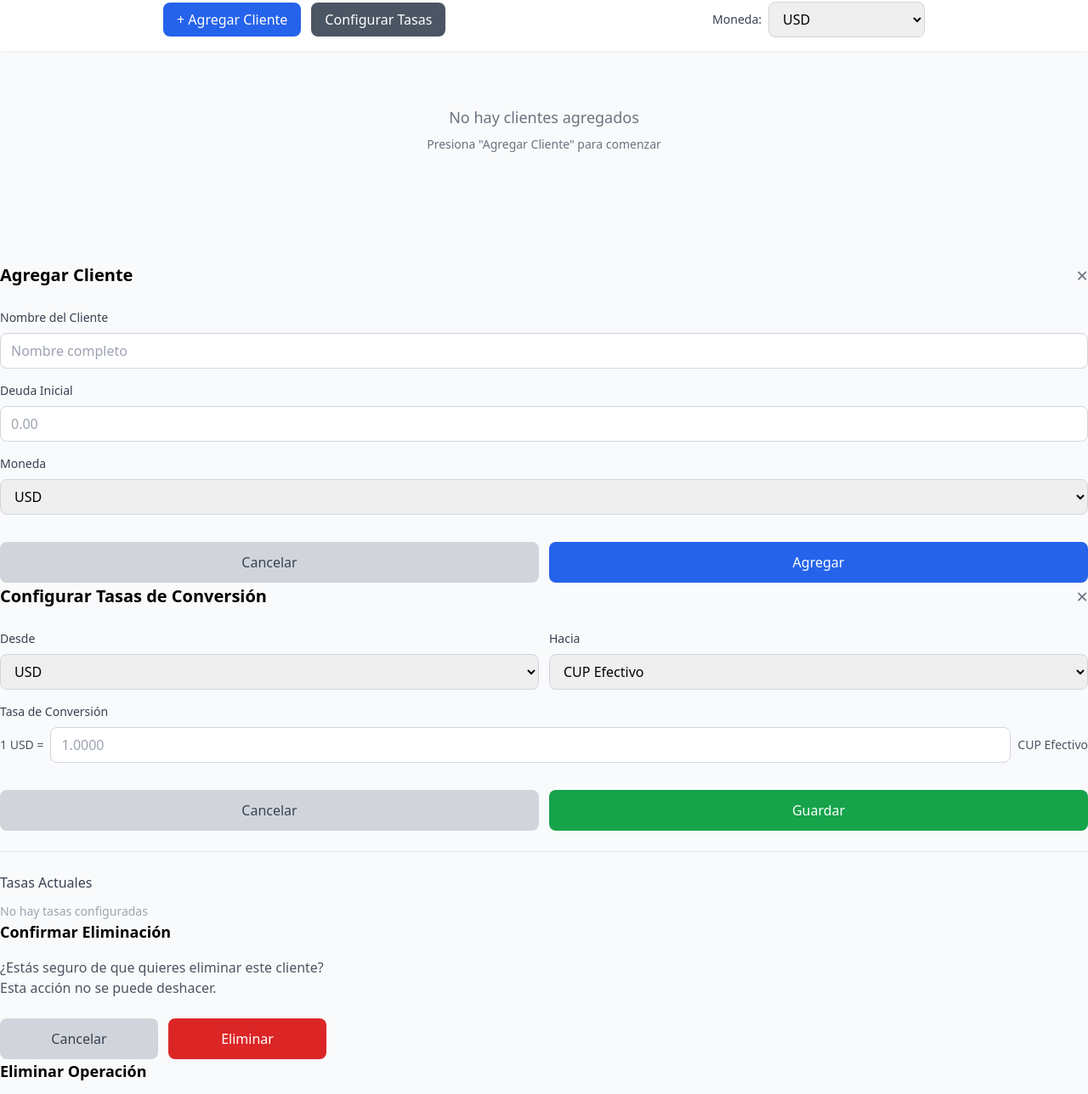
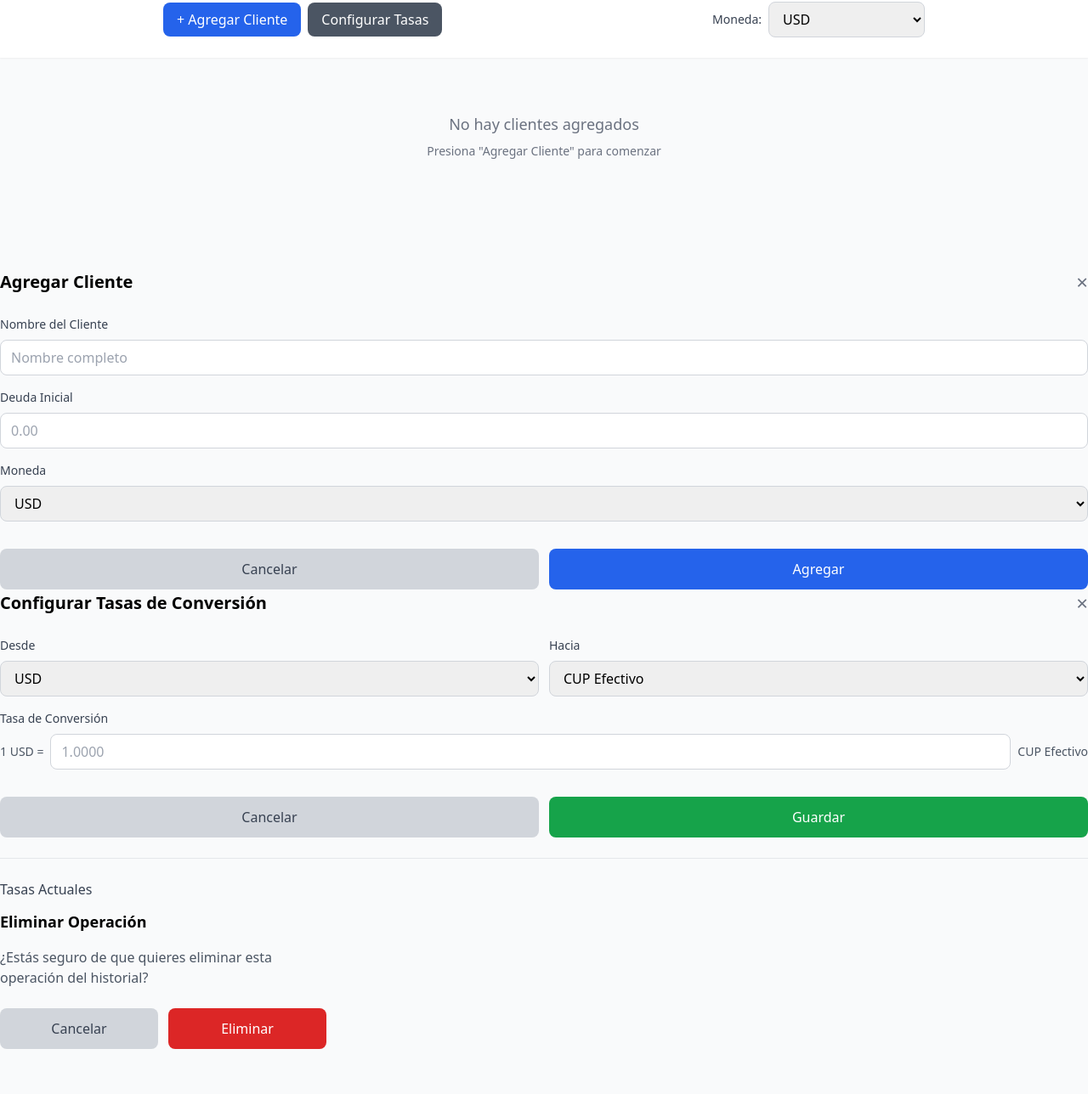
Before and after one commit to Stan-Service/Gesti-n-de-deudas-, a website: page docs/index.html in a window 1280 px wide. Shown: the part 62-1350 px from the top of the page at 85% size. After the commit the page ends 1297 px from the top, so only its background shows below. Drawn offline with nearby package versions, Linux system fonts and the light colour scheme; files that its build step writes are made by us from their sources.

Commit message:
fix: eliminar modal clásico, solo modal dinámico centrado para eliminar

```diff
--- a/docs/index.html
+++ b/docs/index.html
@@ -5,33 +5,23 @@
     <meta name="viewport" content="width=device-width, initial-scale=1.0">
     <title>Gestor de Deudas</title>
 
-  <script type="module" crossorigin src="/Gestion-de-deudas/assets/index.WDcw9l-k.js"></script>
-  <link rel="stylesheet" crossorigin href="/Gestion-de-deudas/assets/index.ccgIbK0e.css">
+  <script type="module" crossorigin src="/Gestion-de-deudas/assets/index.C3hip-Gi.js"></script>
+  <link rel="stylesheet" crossorigin href="/Gestion-de-deudas/assets/index.OmNOLiF3.css">
 </head>
 <body class="bg-gray-50 min-h-screen">
     <!-- Header -->
     <header class="bg-white shadow-sm p-4 sticky top-0 z-40">
         <div class="max-w-4xl mx-auto">
-            <div class="flex items-center justify-between mb-4">
+            <div class="flex items-center justify-between mb-4 gap-4">
                 <span class="text-lg font-bold text-blue-700">Stan Service</span>
                 <h1 class="text-2xl font-bold text-gray-800 text-center flex-1">Gestor de Deudas</h1>
             </div>
-            <!-- Controles principales -->
-            <div class="flex flex-col sm:flex-row gap-3 items-center justify-between">
-                <div class="flex flex-col sm:flex-row gap-3 w-full sm:w-auto">
-                    <button id="addClientBtn" class="bg-blue-600 text-white px-4 py-2 rounded-lg font-medium hover:bg-blue-700 transition-colors touch-friendly">
-                        + Agregar Cliente
-                    </button>
-                    <button id="configRatesBtn" class="bg-gray-600 text-white px-4 py-2 rounded-lg font-medium hover:bg-gray-700 transition-colors touch-friendly">
-                        Configurar Tasas
-                    </button>
-                    <button id="showPaidClientsBtn" class="bg-green-600 text-white px-4 py-2 rounded-lg font-medium hover:bg-green-700 transition-colors touch-friendly hidden">
-                        Ver Pagados
-                    </button>
+            <div class="flex flex-col sm:flex-row gap-3 items-center justify-between mb-2">
+                <div class="flex gap-2">
+                    <button id="addClientBtn" class="bg-blue-600 text-white px-4 py-2 rounded-lg font-medium hover:bg-blue-700 transition-colors">+ Agregar Cliente</button>
+                    <button id="configRatesBtn" class="bg-gray-600 text-white px-4 py-2 rounded-lg font-medium hover:bg-gray-700 transition-colors">Configurar Tasas</button>
                 </div>
-
-                <!-- Selector de moneda global -->
-                <div class="flex items-center gap-2 w-full sm:w-auto">
+                <div class="flex items-center gap-2">
                     <label class="text-sm font-medium text-gray-700">Moneda:</label>
                     <select id="globalCurrency" class="border border-gray-300 rounded-lg px-3 py-2 focus:ring-2 focus:ring-blue-500 focus:border-transparent">
                         <option value="USD">USD</option>
@@ -143,17 +133,6 @@
         </div>
     </div>
 
-    <!-- Modal Confirmación Eliminar -->
-    <div id="deleteModal" class="modal">
-        <div class="modal-content max-w-sm">
-            <h3 class="text-lg font-bold mb-4">Confirmar Eliminación</h3>
-            <p class="text-gray-600 mb-6">¿Estás seguro de que quieres eliminar este cliente? Esta acción no se puede deshacer.</p>
-            <div class="flex gap-3">
-                <button id="cancelDelete" class="flex-1 bg-gray-300 text-gray-700 py-3 rounded-lg font-medium hover:bg-gray-400 transition-colors">Cancelar</button>
-                <button id="confirmDelete" class="flex-1 bg-red-600 text-white py-3 rounded-lg font-medium hover:bg-red-700 transition-colors">Eliminar</button>
-            </div>
-        </div>
-    </div>
 
     <!-- Modal Confirmación Eliminar Operación -->
     <div id="deleteOperationModal" class="modal">
```
Also changed, not shown: docs/assets/index.C3hip-Gi.js (renamed from docs/assets/index.WDcw9l-k.js), docs/assets/index.OmNOLiF3.css (added), docs/assets/index.ccgIbK0e.css (deleted).
